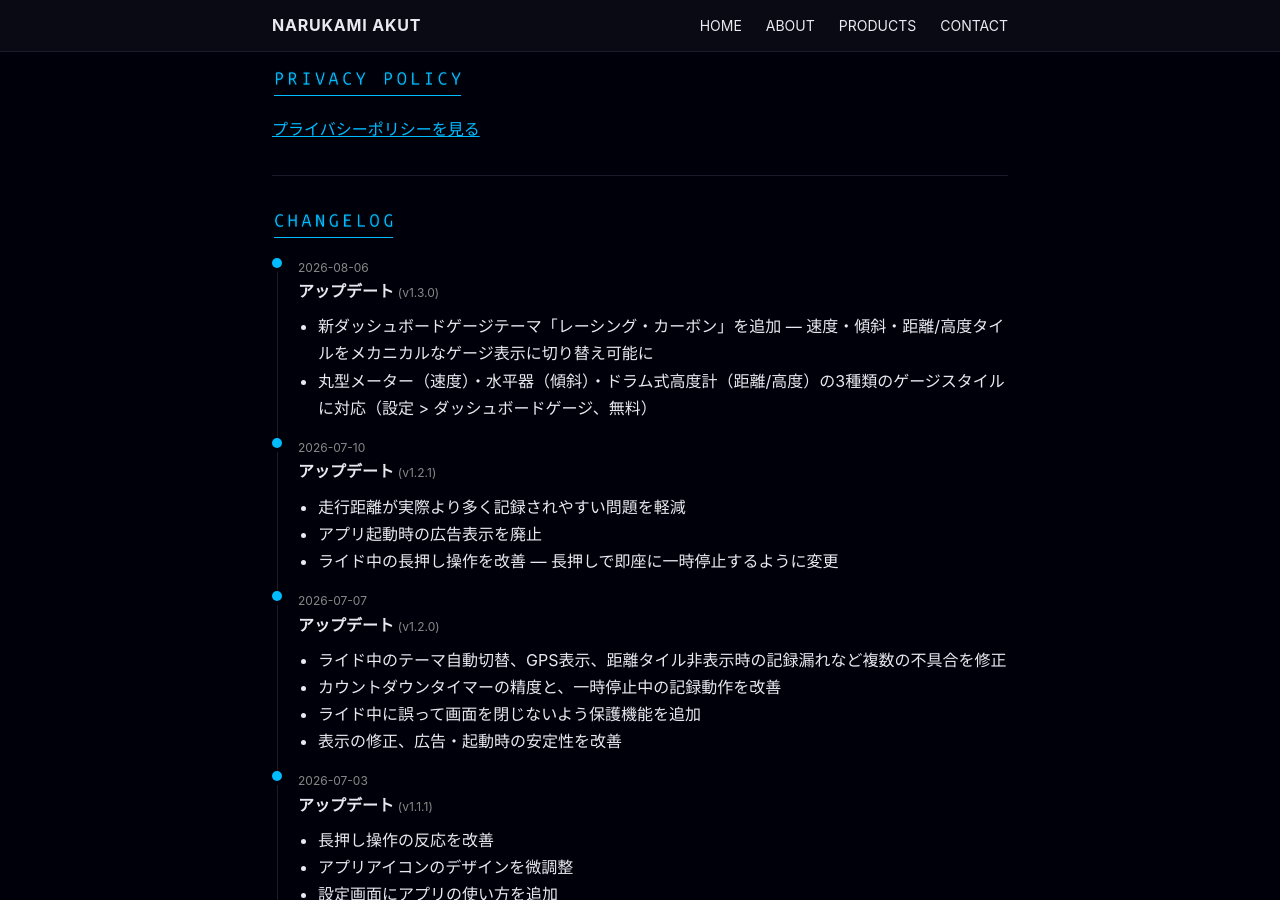
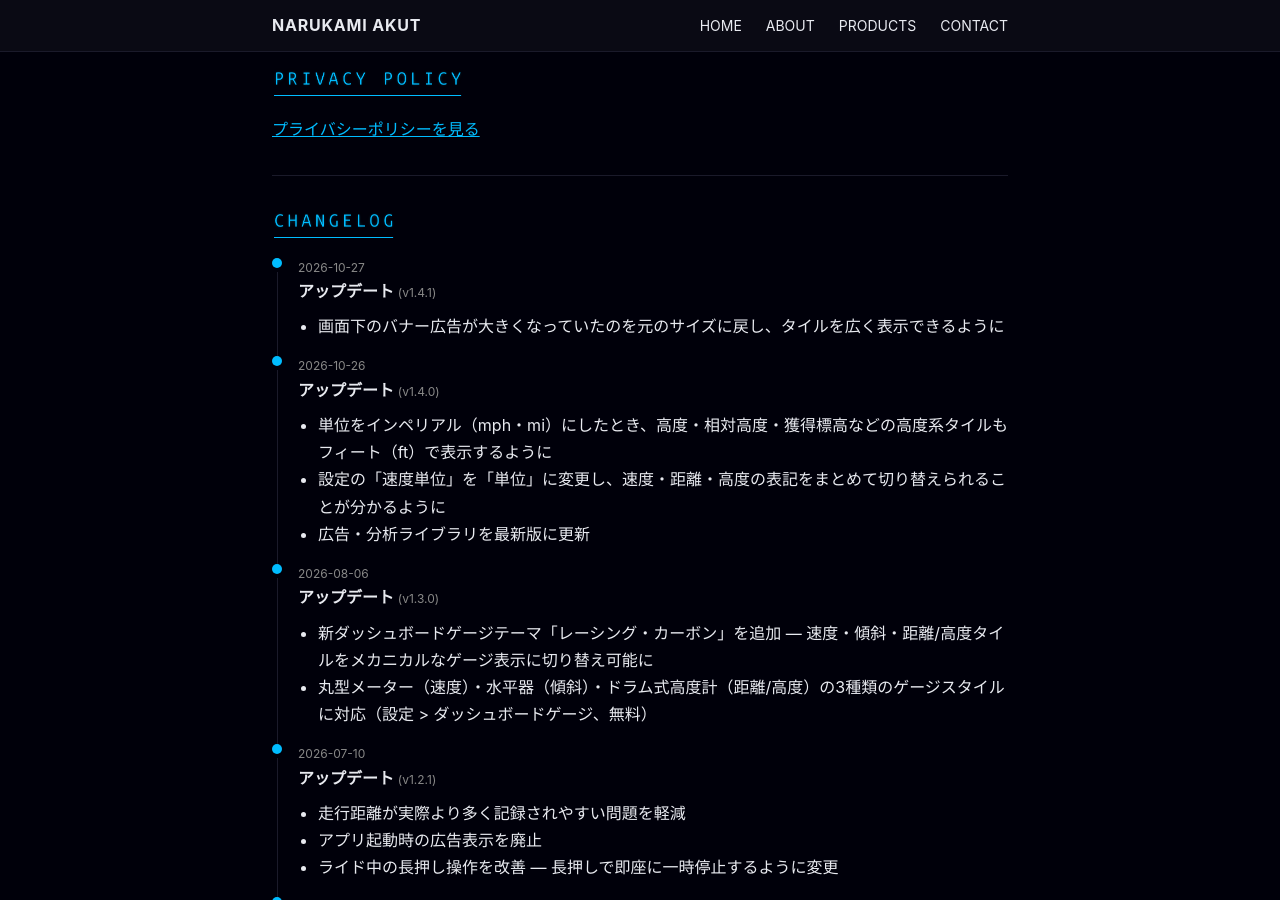
Before and after one commit to NARUKAMI-AKUT/narukami-akut.github.io, a Jekyll site: the page built from _apps/chrono-ride.md, in a window 1280 px wide and 900 px high, scrolled down 1078 px. Built offline with Jekyll 4.4.1, drawn with Linux system fonts in a browser that asks for light colours.

Commit message:
feat: Chrono Ride v1.4.0/v1.4.1とReminDo v1.7.0のアップデート情報を追加
Co-Authored-By: Claude Opus 5.5 <noreply@anthropic.com>

```diff
--- a/_apps/chrono-ride.md
+++ b/_apps/chrono-ride.md
@@ -5,6 +5,16 @@ status: released
 release_date: "2026-06-02"
 release_version: "v1.0.0"
 updates:
+  - date: "2026-10-27"
+    version: "v1.4.1"
+    items:
+      - "画面下のバナー広告が大きくなっていたのを元のサイズに戻し、タイルを広く表示できるように"
+  - date: "2026-10-26"
+    version: "v1.4.0"
+    items:
+      - "単位をインペリアル（mph・mi）にしたとき、高度・相対高度・獲得標高などの高度系タイルもフィート（ft）で表示するように"
+      - "設定の「速度単位」を「単位」に変更し、速度・距離・高度の表記をまとめて切り替えられることが分かるように"
+      - "広告・分析ライブラリを最新版に更新"
   - date: "2026-08-06"
     version: "v1.3.0"
     items:
```
Also changed, not shown: _apps/remindo.md (+8 -0 lines).
